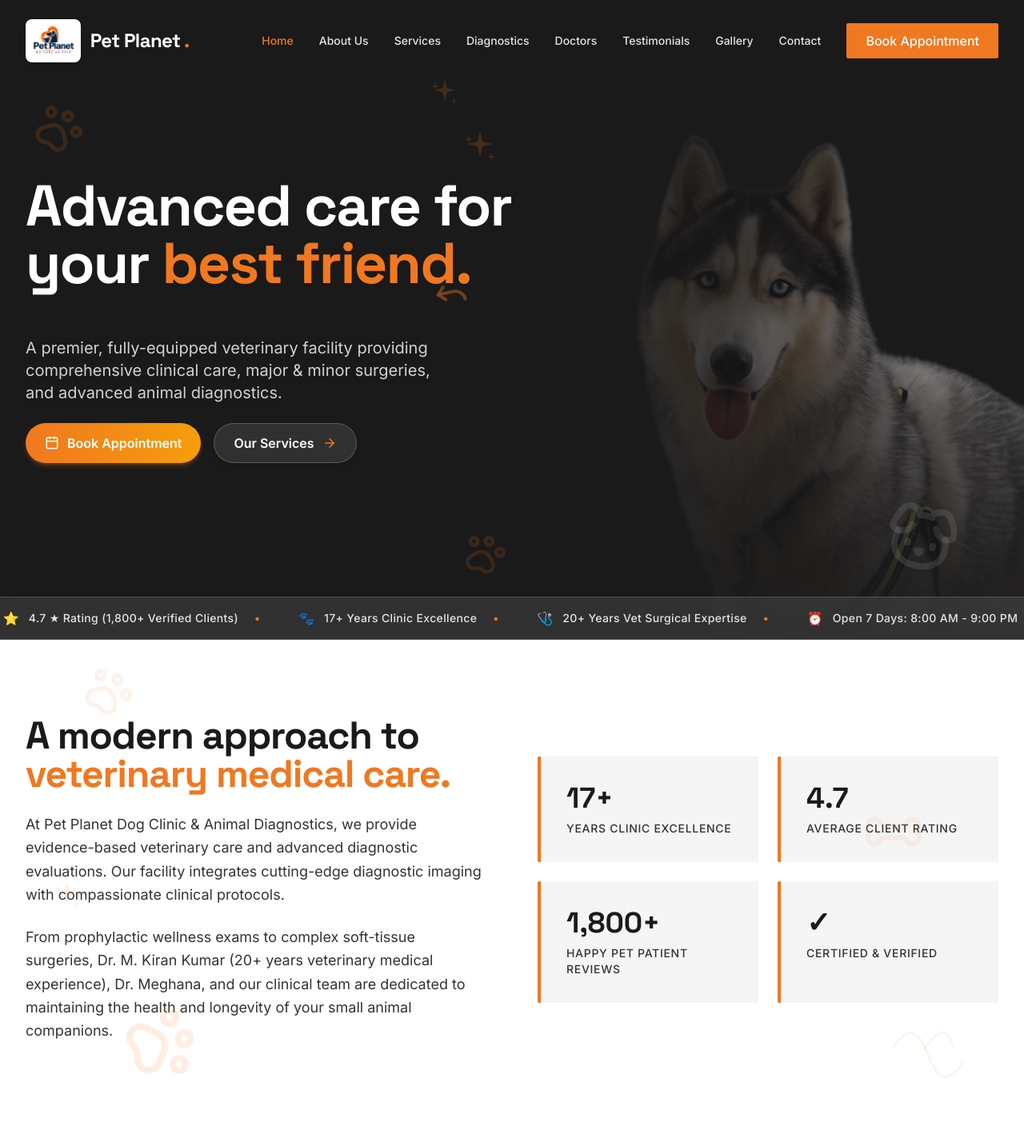
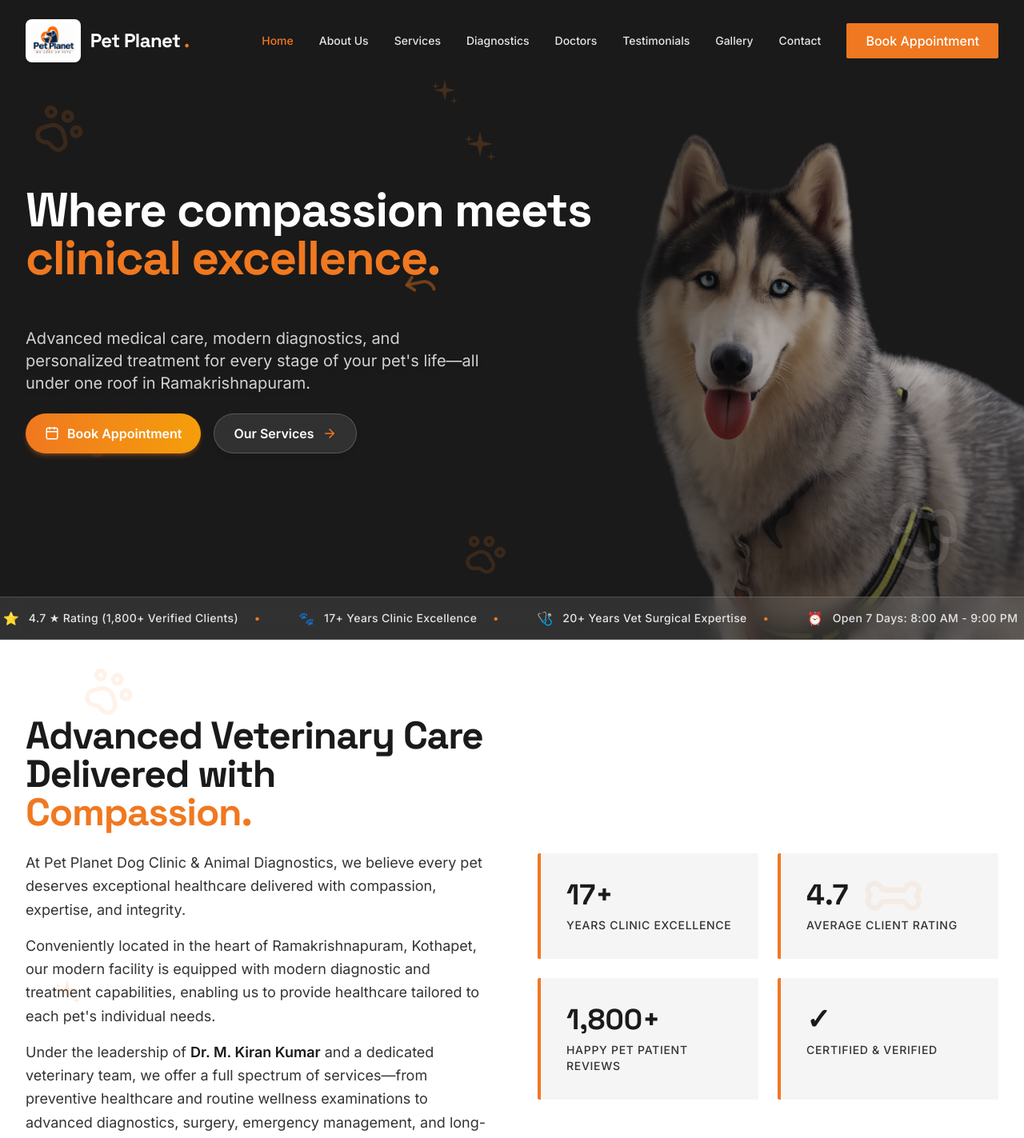
Before and after one commit to Prithvee905/petplanet, a React (Vite) app: page / in a window 1280 px wide. Shown: the top 1423 px of the page at 80% size. Built offline with nearby package versions, Linux system fonts and the light colour scheme.

Commit message:
feat: 2-line hero headline, updated hero & about copy, lightened dog gradients, re-sequenced 10 service cards, locked laptop view

```diff
--- a/src/components/AboutSection.tsx
+++ b/src/components/AboutSection.tsx
@@ -19,13 +19,19 @@ export function AboutSection() {
             transition={{ duration: 0.8, ease: [0.16, 1, 0.3, 1] }}
           >
             <h2 className="text-4xl md:text-5xl font-display font-bold mb-6 leading-tight">
-              A modern approach to <span className="text-orange">veterinary medical care.</span>
+              Advanced Veterinary Care Delivered with <span className="text-orange">Compassion.</span>
             </h2>
+            <p className="text-lg text-gray-800 mb-4 font-body leading-relaxed">
+              At Pet Planet Dog Clinic & Animal Diagnostics, we believe every pet deserves exceptional healthcare delivered with compassion, expertise, and integrity.
+            </p>
+            <p className="text-lg text-gray-800 mb-4 font-body leading-relaxed">
+              Conveniently located in the heart of Ramakrishnapuram, Kothapet, our modern facility is equipped with modern diagnostic and treatment capabilities, enabling us to provide healthcare tailored to each pet's individual needs.
+            </p>
+            <p className="text-lg text-gray-800 mb-4 font-body leading-relaxed">
+              Under the leadership of <strong className="font-semibold text-black">Dr. M. Kiran Kumar</strong> and a dedicated veterinary team, we offer a full spectrum of services—from preventive healthcare and routine wellness examinations to advanced diagnostics, surgery, emergency management, and long-term health support.
+            </p>
             <p className="text-lg text-gray-800 mb-6 font-body leading-relaxed">
-              At Pet Planet Dog Clinic & Animal Diagnostics, we provide evidence-based veterinary care and advanced diagnostic evaluations. Our facility integrates cutting-edge diagnostic imaging with compassionate clinical protocols.
-            </p>
-            <p className="text-lg text-gray-800 font-body leading-relaxed">
-              From prophylactic wellness exams to complex soft-tissue surgeries, Dr. M. Kiran Kumar (20+ years veterinary medical experience), Dr. Meghana, and our clinical team are dedicated to maintaining the health and longevity of your small animal companions.
+              Every pet entrusted to us is treated with the same dedication and respect we would give our own.
             </p>
           </motion.div>
 
--- a/src/components/HeroSection.tsx
+++ b/src/components/HeroSection.tsx
@@ -16,18 +16,16 @@ export function HeroSection({ onBookClick }: HeroSectionProps) {
         animate={{ opacity: 1, x: 0 }}
         transition={{ duration: 1.2, ease: "easeOut" }}
       >
-        {/* Left-side fade into hero text */}
-        <div className="absolute inset-0 bg-gradient-to-r from-black via-black/60 to-transparent z-10 pointer-events-none" />
-        {/* Bottom fade */}
-        <div className="absolute inset-0 bg-gradient-to-t from-black via-black/20 to-transparent z-10 pointer-events-none" />
-        {/* Top fade */}
-        <div className="absolute inset-0 bg-gradient-to-b from-black/70 via-transparent to-transparent z-10 pointer-events-none" />
+        {/* Soft left-side fade so dog blends into hero text — kept very light */}
+        <div className="absolute inset-0 bg-gradient-to-r from-black via-black/20 to-transparent z-10 pointer-events-none" />
+        {/* Subtle bottom fade */}
+        <div className="absolute inset-0 bg-gradient-to-t from-black/50 via-transparent to-transparent z-10 pointer-events-none" />
 
-        {/* Dog image — face + neck, fills right column, cropped at bottom */}
+        {/* Dog image — face + neck, fills right column */}
         <img
           src="/hero-dog.png"
           alt="Pet Planet Husky Dog Patient"
-          className="absolute inset-0 w-full h-full object-cover object-top opacity-100"
+          className="absolute inset-0 w-full h-full object-cover opacity-100"
           style={{ objectPosition: 'center 42%' }}
         />
       </motion.div>
@@ -41,15 +39,16 @@ export function HeroSection({ onBookClick }: HeroSectionProps) {
       <Doodle type="sparkle" className="top-24 right-[55%] w-10 h-10 z-20 text-orange/40" />
 
       <div className="max-w-7xl mx-auto px-4 sm:px-6 lg:px-8 relative z-30 w-full">
-        <div className="max-w-2xl flex flex-col min-h-[calc(100vh-140px)] lg:min-h-0">
+        <div className="max-w-3xl flex flex-col min-h-[calc(100vh-140px)] lg:min-h-0">
           <motion.div
             initial={{ opacity: 0, y: 20 }}
             animate={{ opacity: 1, y: 0 }}
             transition={{ duration: 0.8, delay: 0.1, ease: [0.16, 1, 0.3, 1] }}
           >
-            <h1 className="text-4xl sm:text-5xl md:text-7xl font-display font-bold text-white mb-4 sm:mb-6 leading-[1.1] tracking-tight">
-              Advanced care for your <span className="text-orange relative inline-block">
-                best friend.
+            <h1 className="text-4xl sm:text-5xl md:text-6xl lg:text-6xl font-display font-bold text-white mb-4 sm:mb-6 leading-[1.15] tracking-tight">
+              Where compassion meets <br className="hidden sm:inline" />
+              <span className="text-orange relative inline-block mt-1 sm:mt-0">
+                clinical excellence.
                 <Doodle type="arrow" className="-bottom-8 right-0 w-12 h-12 -rotate-12 absolute text-orange/80" />
               </span>
             </h1>
@@ -58,12 +57,12 @@ export function HeroSection({ onBookClick }: HeroSectionProps) {
           {/* Wrapper for Paragraph and Buttons positioned cleanly at bottom */}
           <div className="mt-auto pt-16 sm:pt-20 lg:pt-8 pb-12 lg:pb-0">
             <motion.p
-              className="text-base sm:text-lg md:text-xl text-gray-200/90 font-body leading-relaxed tracking-normal mb-6 max-w-lg font-light drop-shadow-md"
+              className="text-base sm:text-lg md:text-xl text-gray-200/90 font-body leading-relaxed tracking-normal mb-6 max-w-xl font-light drop-shadow-md"
               initial={{ opacity: 0, y: 20 }}
               animate={{ opacity: 1, y: 0 }}
               transition={{ duration: 0.8, delay: 0.2, ease: [0.16, 1, 0.3, 1] }}
             >
-              A premier, fully-equipped veterinary facility providing comprehensive clinical care, major & minor surgeries, and advanced animal diagnostics.
+              Advanced medical care, modern diagnostics, and personalized treatment for every stage of your pet's life—all under one roof in Ramakrishnapuram.
             </motion.p>
             <motion.div
               className="flex flex-col sm:flex-row gap-4"
--- a/src/components/ServicesSection.tsx
+++ b/src/components/ServicesSection.tsx
@@ -5,7 +5,7 @@ import { Doodle } from './Doodle';
 const services = [
   {
     icon: Stethoscope,
-    title: 'Preventive Care & Routine Check-ups',
+    title: 'Preventive Healthcare & Routine Check-ups',
     description: 'Comprehensive prophylactic wellness examinations, vital sign evaluations, and early health screening for small animals.',
   },
   {
@@ -14,14 +14,14 @@ const services = [
     description: 'Core and lifestyle immunization protocols tailored for your pet. We send automated reminder notifications for your pet’s next scheduled vaccination date so they stay fully protected.',
   },
   {
-    icon: Video,
-    title: 'Online Consultation',
-    description: 'Virtual tele-triage and remote veterinary medical consultations, providing expert diagnostic advice and guidance from the comfort of home.',
+    icon: ClipboardPlus,
+    title: 'OPD / Outpatient Consultations',
+    description: 'Convenient outpatient medical consultations and ongoing therapeutic management for acute and chronic conditions.',
   },
   {
-    icon: Activity,
-    title: 'Veterinary Major & Minor Surgeries',
-    description: 'Specialized soft-tissue surgical interventions ranging from routine minor procedures to complex major surgeries (including tumor excision) conducted under aseptic protocols.',
+    icon: Video,
+    title: 'Teleconsultation',
+    description: 'Convenient online consultation for follow-up care, general guidance, advice, and follow-up care when an in-person visit may not be necessary.',
   },
   {
     icon: Microscope,
@@ -29,29 +29,29 @@ const services = [
     description: 'In-house diagnostic laboratory equipment, digital radiography (X-ray), and ultrasonography for immediate, accurate diagnostic evaluation.',
   },
   {
+    icon: Activity,
+    title: 'Medical & Surgical Care',
+    description: 'Comprehensive medical management and advanced surgical services, including soft tissue, orthopaedic, elective, and exploratory procedures, delivered with safe anaesthesia and dedicated post-operative care.',
+  },
+  {
     icon: HeartPulse,
-    title: 'Dental Treatments & Oral Care',
+    title: 'Dental & Oral Care',
     description: 'Professional ultrasonic scaling, oral prophylaxis, and comprehensive dental health treatments to prevent periodontal disease.',
   },
   {
-    icon: Pill,
-    title: 'Pet Store',
-    description: 'Fully equipped on-site store stocking prescription veterinary pharmaceuticals, specialized clinical nutrition/food, wellness supplements, and premium pet accessories.',
+    icon: Scissors,
+    title: 'Pet Grooming',
+    description: 'Professional hygienic grooming, coat styling, medicated baths, and ear/nail care for overall skin and coat health.',
   },
   {
-    icon: Scissors,
-    title: 'Pet Grooming & Hygiene',
-    description: 'Professional hygienic grooming, coat styling, medicated baths, and ear/nail care for overall skin and coat health.',
+    icon: Pill,
+    title: 'Pharmacy & Pet Care Store',
+    description: 'Fully equipped on-site store stocking prescription veterinary pharmaceuticals, specialized clinical nutrition, wellness supplements, and everyday essentials for your pet.',
   },
   {
     icon: AlertCircle,
     title: 'Emergency Medical Services',
     description: 'Immediate medical triage and urgent critical care protocols for trauma, acute illness, and severe systemic emergencies.',
-  },
-  {
-    icon: ClipboardPlus,
-    title: 'OPD / Outpatient Consultations',
-    description: 'Convenient outpatient medical consultations and ongoing therapeutic management for acute and chronic conditions.',
   },
 ];
 
```
